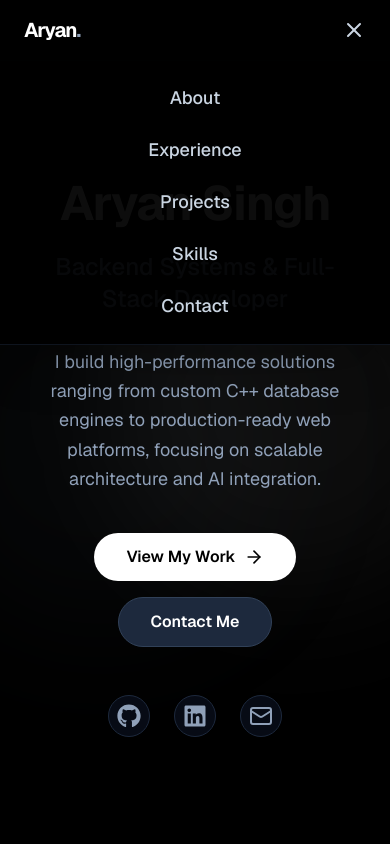
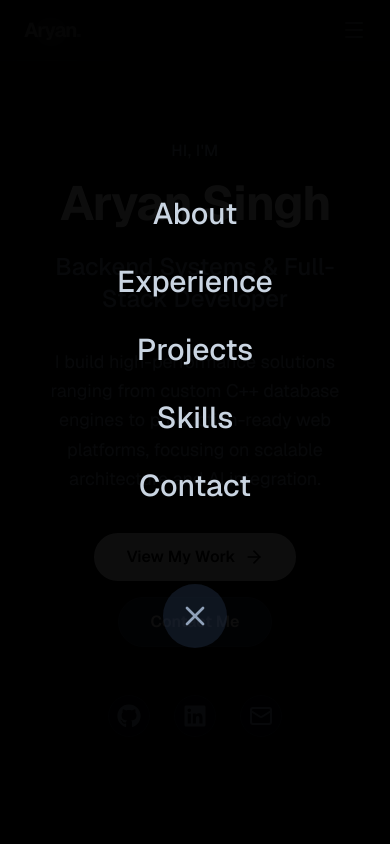
Before and after one commit to AryanSinghGangwar/Portfolioo, a Next.js app: page / in a window 390 px wide. Both pictures are taken after a click on the button 354 px from the left and 30 px from the top of the page. Shown: the top 844 px of the page. Built offline with nearby package versions, Linux system fonts and the light colour scheme.

Commit message:
Update mobile menu to be full screen and lock scrolling

```diff
--- a/components/Navbar.tsx
+++ b/components/Navbar.tsx
@@ -1,11 +1,23 @@
 "use client";
 
-import { useState } from "react";
+import { useState, useEffect } from "react";
 import { motion, AnimatePresence } from "framer-motion";
 import { Menu, X } from "lucide-react";
 
 export default function Navbar() {
   const [isOpen, setIsOpen] = useState(false);
+
+  useEffect(() => {
+    if (isOpen) {
+      document.body.style.overflow = "hidden";
+    } else {
+      document.body.style.overflow = "unset";
+    }
+
+    return () => {
+      document.body.style.overflow = "unset";
+    };
+  }, [isOpen]);
 
   const navLinks = [
     { name: "About", href: "#about" },
@@ -34,9 +46,9 @@ export default function Navbar() {
         {/* Mobile Toggle */}
         <button
           className="md:hidden text-slate-300 z-50"
-          onClick={() => setIsOpen(!isOpen)}
+          onClick={() => setIsOpen(true)}
         >
-          {isOpen ? <X className="w-6 h-6" /> : <Menu className="w-6 h-6" />}
+          <Menu className="w-6 h-6" />
         </button>
       </div>
 
@@ -47,18 +59,25 @@ export default function Navbar() {
             initial={{ opacity: 0, y: -20 }}
             animate={{ opacity: 1, y: 0 }}
             exit={{ opacity: 0, y: -20 }}
-            className="absolute top-full left-0 w-full bg-black/95 backdrop-blur-xl border-b border-slate-800/50 flex flex-col items-center py-6 gap-6 md:hidden shadow-2xl"
+            className="fixed inset-0 h-[100dvh] w-full bg-black/95 backdrop-blur-xl flex flex-col items-center justify-center gap-8 md:hidden z-50"
           >
             {navLinks.map((link) => (
               <a
                 key={link.name}
                 href={link.href}
                 onClick={() => setIsOpen(false)}
-                className="text-lg font-medium text-slate-300 hover:text-white transition-colors"
+                className="text-3xl font-medium text-slate-300 hover:text-white transition-colors"
               >
                 {link.name}
               </a>
             ))}
+
+            <button
+              onClick={() => setIsOpen(false)}
+              className="mt-12 text-slate-400 hover:text-white transition-colors p-4 bg-slate-800/50 rounded-full"
+            >
+              <X className="w-8 h-8" />
+            </button>
           </motion.div>
         )}
       </AnimatePresence>
--- a/components/Projects.tsx
+++ b/components/Projects.tsx
@@ -11,6 +11,7 @@ const projects = [
     description: "Engineered a custom Object-Relational Mapping engine in C++ with a layered architecture. Built a dynamic query builder supporting method chaining for type-safe data retrieval and implemented efficient DB-to-object mapping.",
     tech: ["C++", "SQLite", "STL", "System Design"],
     github: "https://github.com/AryanSinghGangwar/ORM",
+    live: "https://orm-use.vercel.app/",
   },
   {
     title: "DocChat AI",
```
